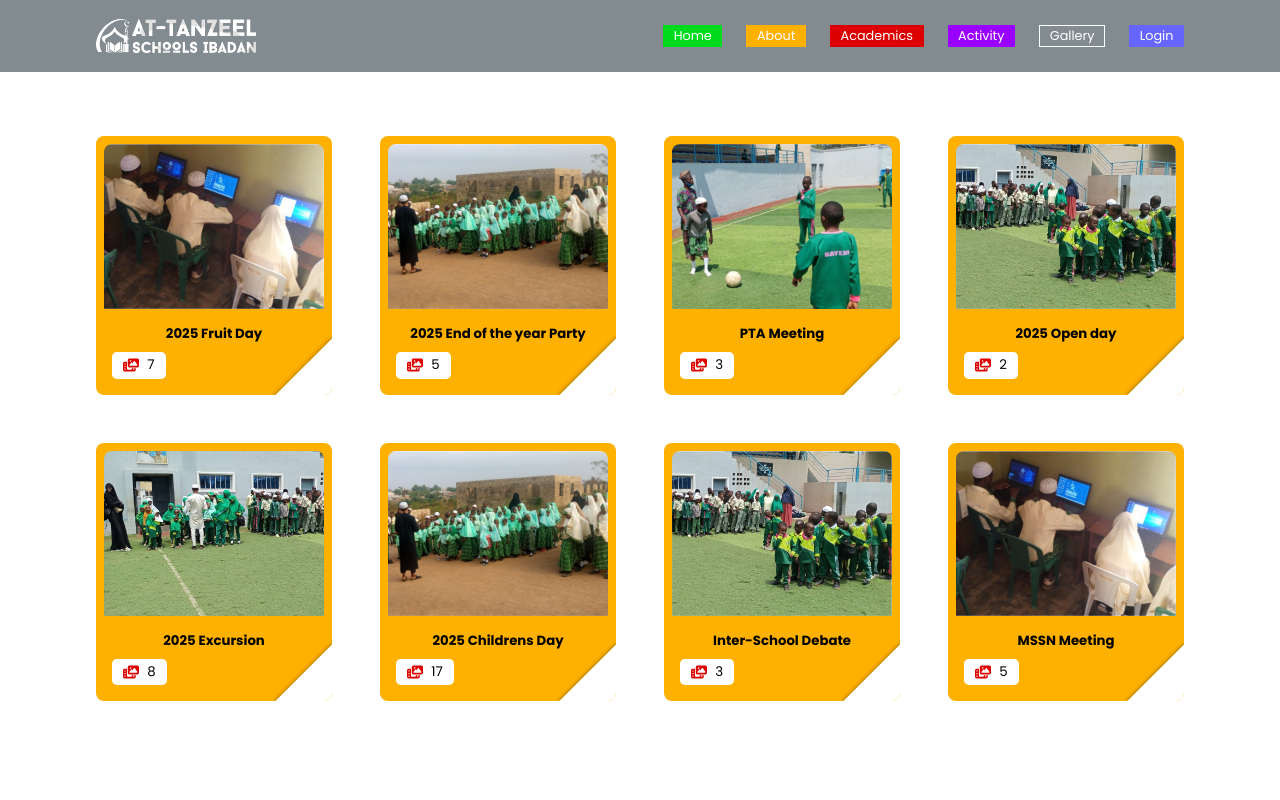
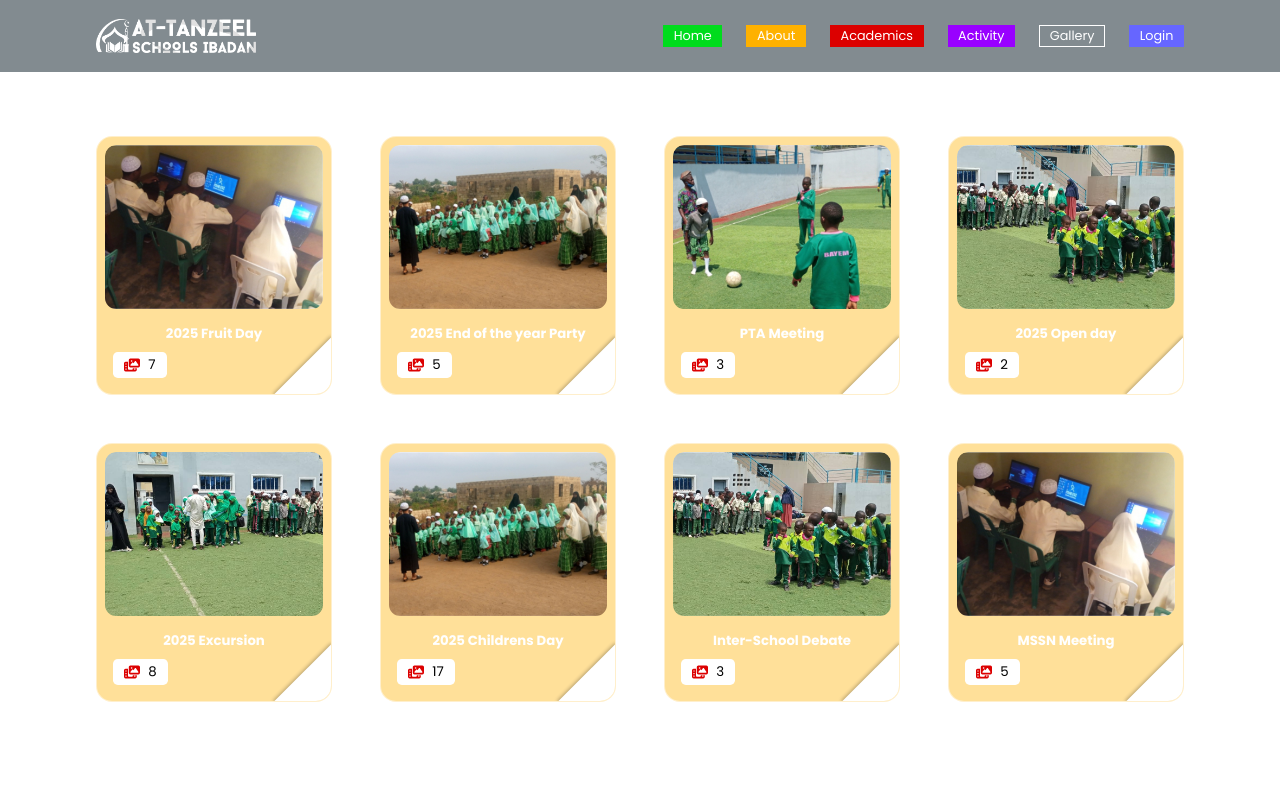
Before and after one commit to mojeed-painless/attanzeel-website__client, a React (Vite) app: page /gallery in a window 1280 px wide. Shown: the top 800 px of the page. Built offline with nearby package versions, Linux system fonts and the light colour scheme.

Commit message:
Re-designed the gallery card

```diff
--- a/src/assets/styles/gallery.css
+++ b/src/assets/styles/gallery.css
@@ -1,3 +1,9 @@
+.gallery__container {
+    background-image: linear-gradient(rgba(0, 0, 0, 0.7)), url('../images/welcome4.jpg');
+    background-size: cover;
+    background-position: center;
+}
+
 .gallery__cards {
     display: grid;
     grid-template-columns: repeat(4, 1fr);
@@ -5,9 +11,11 @@
 }
 
 .gallery__card {
-    background: var(--color_warning);
+    background: rgb(254, 177, 0, 0.4);
+    border: 1px solid rgba(255, 255, 255, 0.5);
+    backdrop-filter: blur(4px);
     padding: 0.5rem 0.5rem 1rem;
-    border-radius: 0.5rem;
+    border-radius: 1rem;
     position: relative;
     overflow: hidden;
     cursor: pointer;
@@ -33,13 +41,18 @@
 }
 
 .gallery__image {
-    border-radius: 0.5rem;
+    border-radius: 0.7rem;
     overflow: hidden;
+}
+
+.gallery__image img {
+    border-radius: 0.7rem;
 }
 
 .gallery__card h5 {
     text-align: center;
     margin: 0.5rem 0;
+    color: white;
 }
 
 .gallery__number {
@@ -132,6 +145,10 @@
         gap: 1rem;
     }
 
+    .gallery__card {
+        padding: 0.2rem 0.2rem 0.7rem;
+    }
+
     .gallery__card::after {
         right: -1.5rem;
         bottom: -1.5rem;
```
